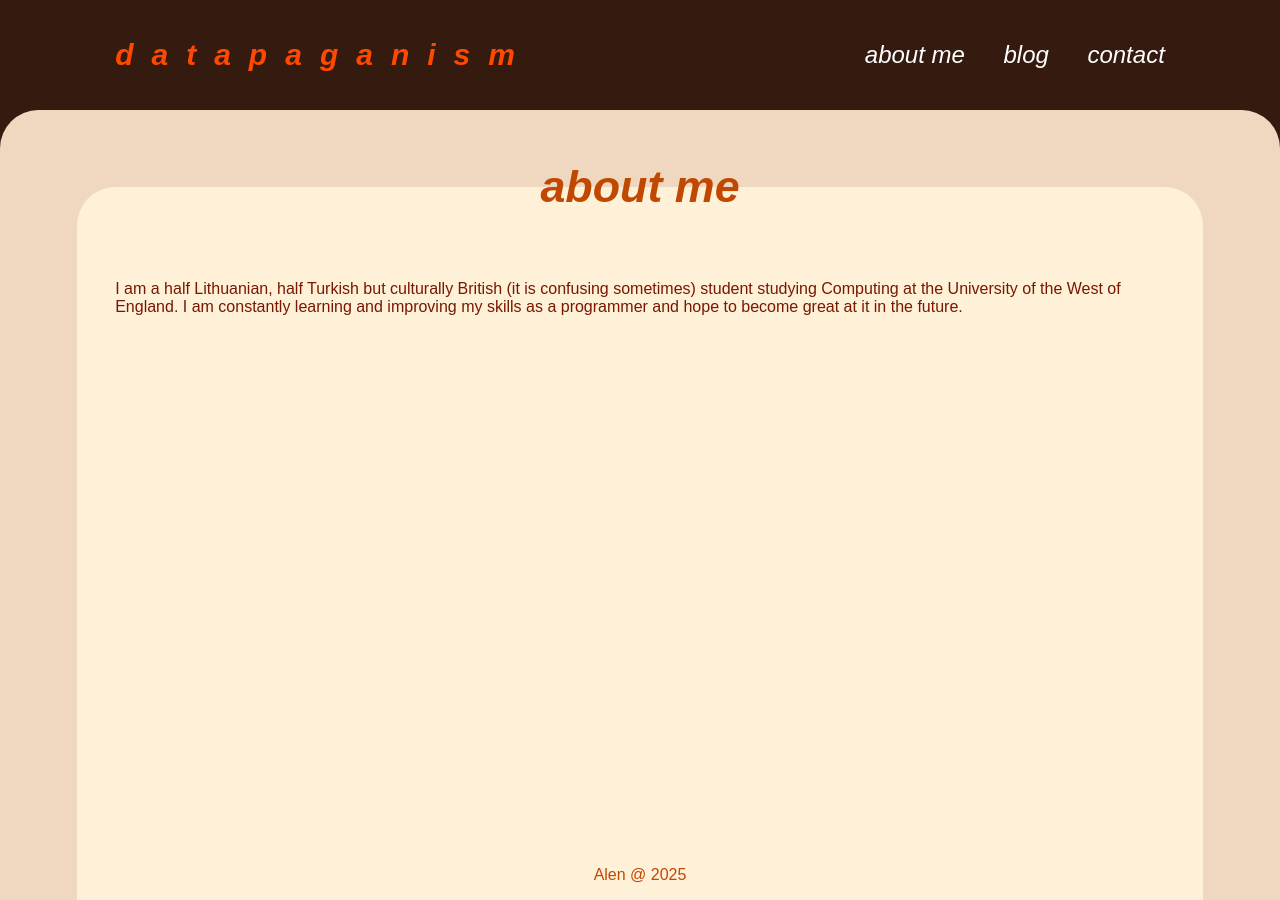
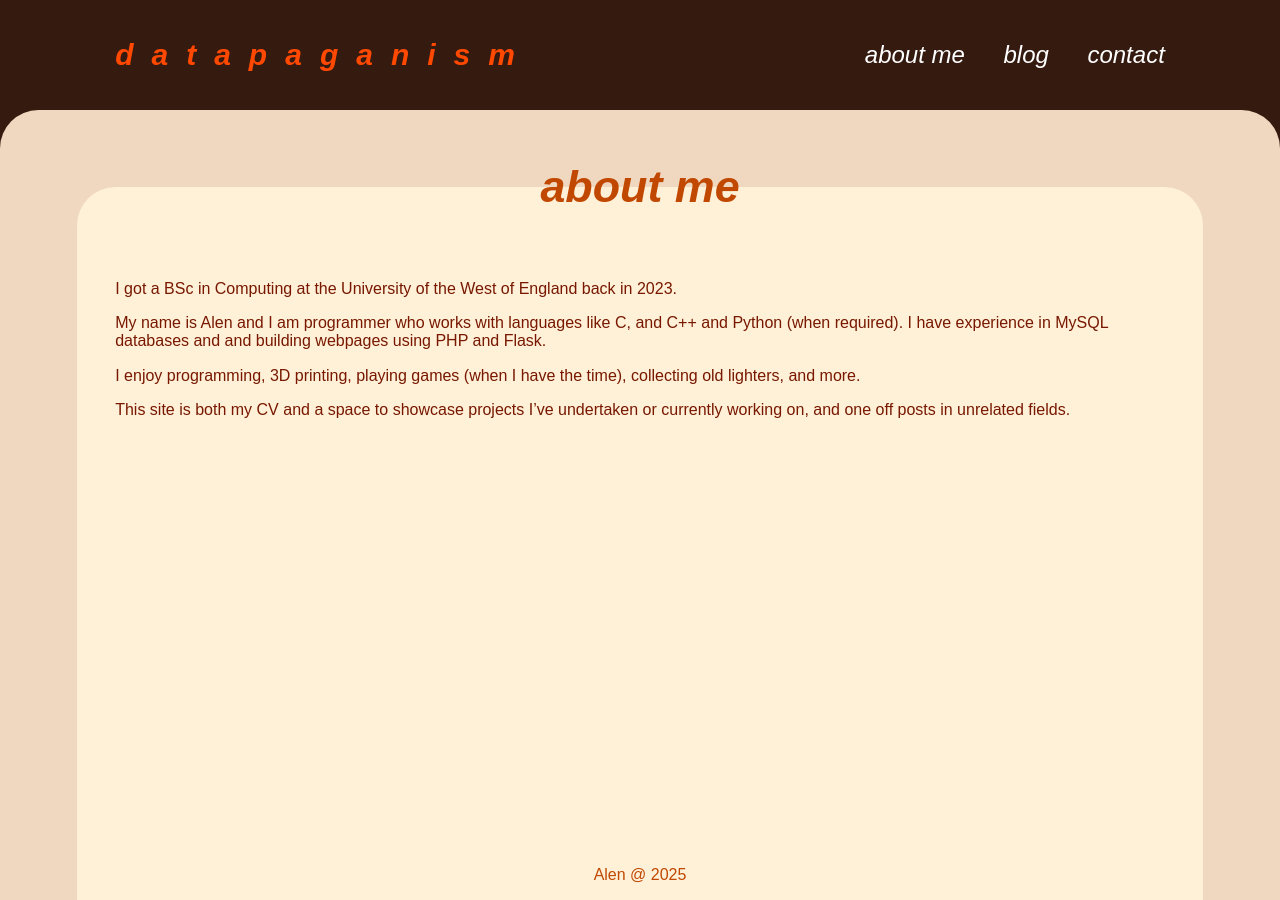
Before and after one commit to datapaganism/datapaganism.github.io, a Jekyll site: the page built from about.md, in a window 1280 px wide. Built offline with Jekyll 4.4.1, drawn with Linux system fonts in a browser that asks for light colours.

Commit message:
update about and index

```diff
--- a/about.md
+++ b/about.md
@@ -6,5 +6,11 @@ permalink: /about/
 layout: default
 ---
 
-I am a half Lithuanian, half Turkish but culturally British (it is confusing sometimes) student studying Computing at the University of the West of England.
-I am constantly learning and improving my skills as a programmer and hope to become great at it in the future.
+I got a BSc in Computing at the University of the West of England back in 2023.
+
+My name is Alen and I am programmer who works with languages like C, and C++ and Python (when required).
+I have experience in MySQL databases and and building webpages using PHP and Flask.
+
+I enjoy programming, 3D printing, playing games (when I have the time), collecting old lighters, and more.
+
+This site is both my CV and a space to showcase projects I've undertaken or currently working on, and one off posts in unrelated fields.
```
Also changed, not shown: index.md (+1 -3 lines).
